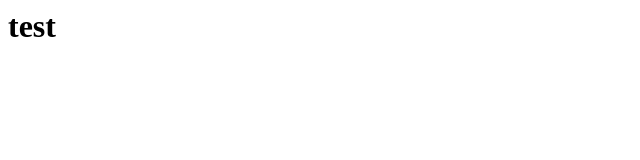
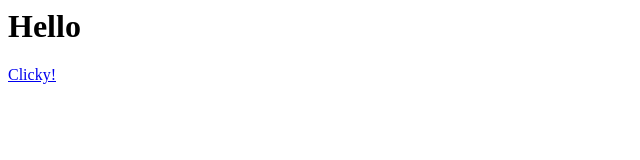
Before and after one commit to flwidmer/flwidmer.github.io, a plain HTML site: page index.html in a window 1280 px wide. Shown: the whole page, without its empty margins (0-640 px from the left). Drawn offline with Linux system fonts and the light colour scheme.

Commit message:
Update index.html

```diff
--- a/index.html
+++ b/index.html
@@ -1,5 +1,6 @@
 <html>
   <body>
-    <h1>test</h1>
+    <h1>Hello</h1>
+    <a href="test.html">Clicky!</a>
   </body>
 </html>
```
